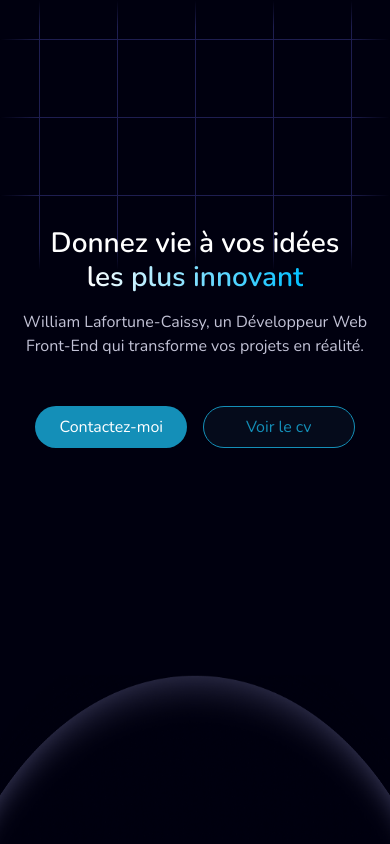
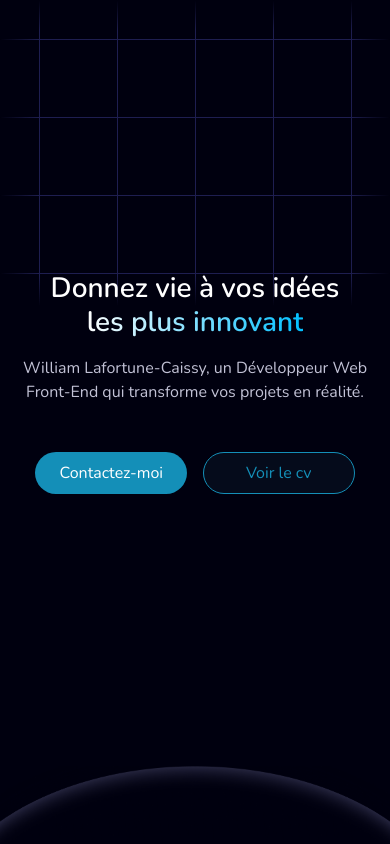
Before and after one commit to williamLafortuneCaissy/portfolio, a Next.js app: page / in a window 390 px wide. Shown: the top 844 px of the page. Built offline with nearby package versions, Linux system fonts and the light colour scheme.

Commit message:
Quick fix mobile hero img

```diff
--- a/src/components/hero/hero.module.css
+++ b/src/components/hero/hero.module.css
@@ -1,5 +1,6 @@
 .hero {
-    --hero-content-height: 80vh;
+    --hero-image-height: min(20vh, 20vw);
+    --hero-content-height: calc(100vh - var(--hero-image-height));
     text-align: center;
 }
 
@@ -15,7 +16,7 @@
 
 .image {
     width: 100%;
-    height: calc(100vh - var(--hero-content-height))
+    height: var(--hero-image-height);
 }
 
 .title {
```
